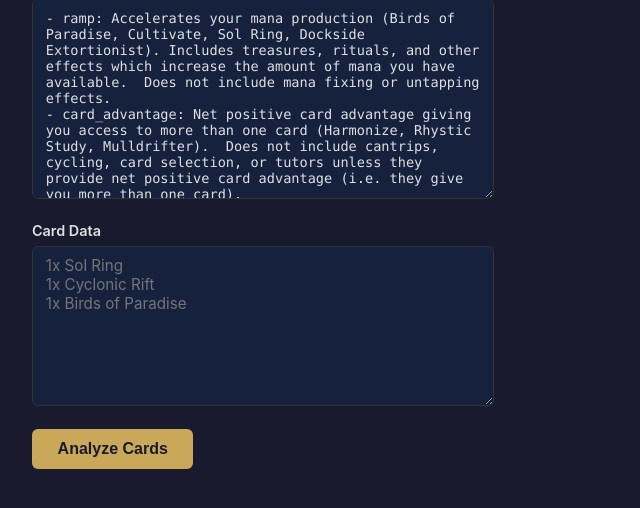
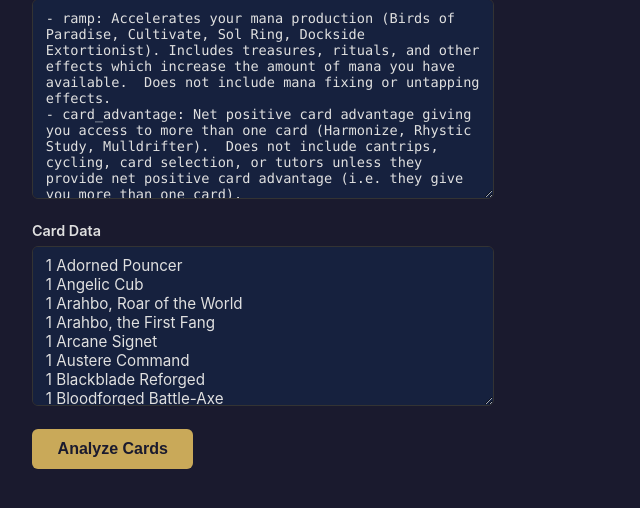
Before and after one commit to kferris10/mtg-tagger, a Flask app: page / in a window 1280 px wide. Shown: the part 244-752 px from the top of the page, without its empty margins (0-640 px from the left). Run offline with Flask 3, Linux system fonts and the light colour scheme.

Commit message:
Fix missing CARD_LIST_PLACEHOLDER in prompt and add default Arahbo cat deck
- Add CARD_LIST_PLACEHOLDER inside <task> block in prompt.md (was completely missing, causing card data to never be sent to the model)
- Pre-populate card data textarea with Arahbo cat tribal deck list on page load

Co-Authored-By: Claude Sonnet 4.6 <noreply@anthropic.com>

```diff
--- a/prompt.md
+++ b/prompt.md
@@ -2,6 +2,8 @@ Analyze each Magic: The Gathering card and categorize specified mechanics based
 
 Cards to analyze are listed below.  The format is specified as `Name: card_name. Text: card_text` where card_name is the name of the card and card_text is the oracle text (i.e. the official wording) of the card.  Use the card_text to determine the mechanics and their tiers.
 
+<task>
+CARD_LIST_PLACEHOLDER
 </task>
 
 <mechanics>
--- a/templates/index.html
+++ b/templates/index.html
@@ -456,9 +456,7 @@
 
             <div class="field">
                 <label for="card-data">Card Data</label>
-                <textarea id="card-data" placeholder="1x Sol Ring
-1x Cyclonic Rift
-1x Birds of Paradise"></textarea>
+                <textarea id="card-data"></textarea>
             </div>
 
             <button id="submit-btn">Analyze Cards</button>
@@ -1072,6 +1070,86 @@
             }
         }
 
+        // Default card list
+        const DEFAULT_CARDS = `1 Adorned Pouncer
+1 Angelic Cub
+1 Arahbo, Roar of the World
+1 Arahbo, the First Fang
+1 Arcane Signet
+1 Austere Command
+1 Blackblade Reforged
+1 Bloodforged Battle-Axe
+1 Bronzehide Lion
+1 Buried Ruin
+1 Canopy Vista
+1 Command Tower
+1 Conjurer's Mantle
+1 Dawn of a New Age
+1 Enlightened Ascetic
+1 Entish Restoration
+1 Evolving Wilds
+1 Felidar Cub
+1 Felidar Retreat
+1 Feline Sovereign
+1 Fleecemane Lion
+1 Folk Hero
+11 Forest
+1 Harvest Season
+1 Herd Heirloom
+1 Horn of the Mark
+1 Hunter's Insight
+1 Hunter's Prowess
+1 Jazal Goldmane
+1 Kaheera, the Orphanguard
+1 Keen Sense
+1 Keeper of Fables
+1 King of the Pride
+1 Krosan Verge
+1 Kutzil, Malamet Exemplar
+1 Leonin Relic-Warder
+1 Leonin Skyhunter
+1 Leonin Vanguard
+1 Lion Sash
+1 Loam Lion
+1 Mirari's Wake
+1 Mirri, Weatherlight Duelist
+1 Mosswort Bridge
+1 Myriad Landscape
+1 Nissa's Pilgrimage
+1 Patchwork Banner
+1 Path of Ancestry
+15 Plains
+1 Qasali Ambusher
+1 Qasali Pridemage
+1 Qasali Slingers
+1 Rampant Growth
+1 Reprieve
+1 Rogue's Passage
+1 Rout
+1 Sacred Cat
+1 Savannah Lions
+1 Scythe Leopard
+1 Selesnya Sanctuary
+1 Sixth Sense
+1 Sol Ring
+1 Soul's Majesty
+1 Stalking Leonin
+1 Steppe Lynx
+1 Stirring Wildwood
+1 Storm of Souls
+1 Sword of the Animist
+1 Sword of Vengeance
+1 Terramorphic Expanse
+1 Thought Vessel
+1 Trained Caracal
+1 Traverse the Outlands
+1 White Sun's Zenith
+1 Whitemane Lion
+1 Wild Growth
+1 Wily Bandar`;
+
+        document.getElementById("card-data").value = DEFAULT_CARDS;
+
         // Call on page load
         loadDefaultMechanics();
 
```
